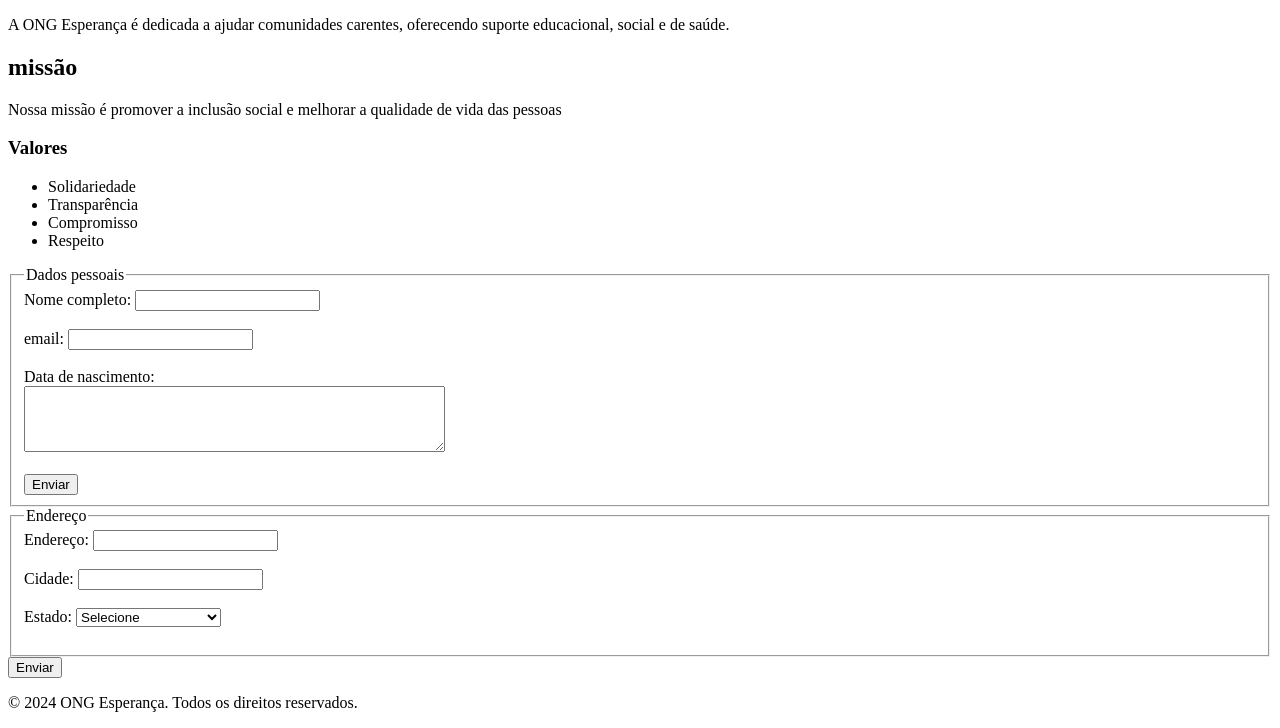
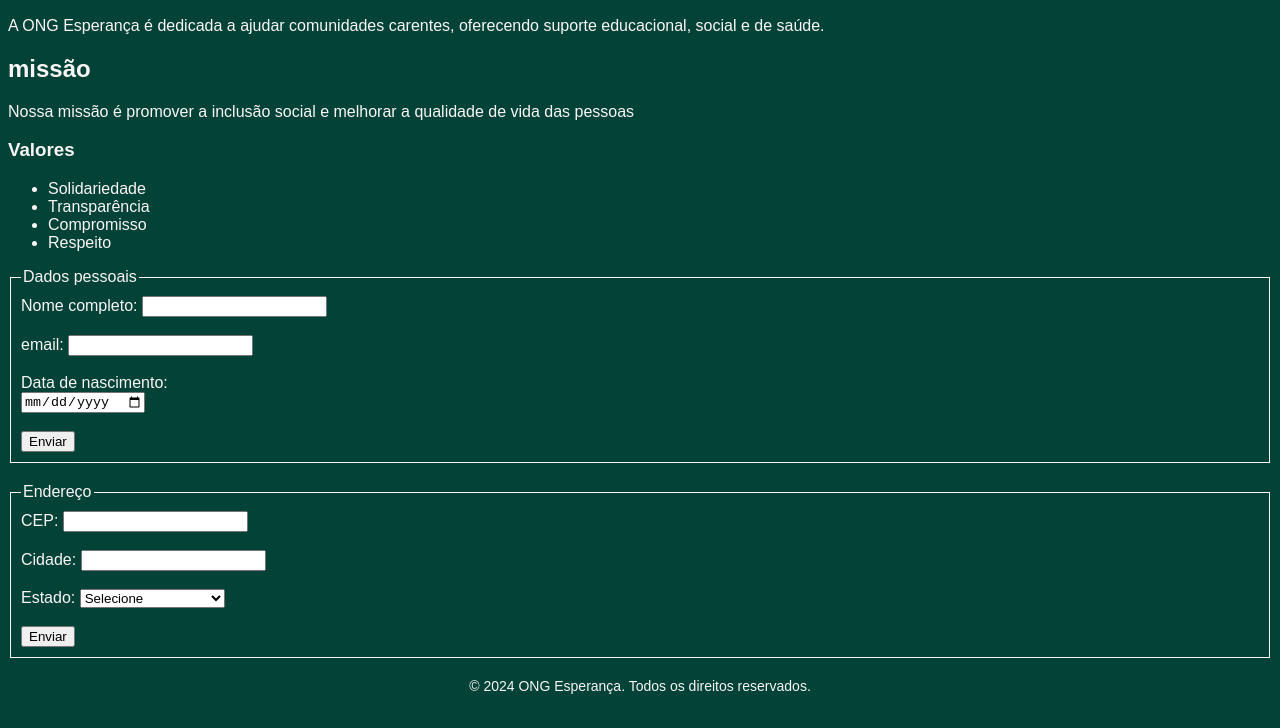
Before and after one commit to Eduardo433781/Projeto-ONG, a plain HTML site: page index.html in a window 1280 px wide. Shown: the part 423-1151 px from the top of the page. Drawn offline with Linux system fonts and the light colour scheme.

Commit message:
Estilização da página da ONG com CSS

```diff
--- a/index.html
+++ b/index.html
@@ -3,13 +3,15 @@
 
 <head>
     <meta charset="UTF-8">
+    <link rel="stylesheet" href="style.css">
     <meta name="viewport" content="width=device-width, initial-scale=1.0">
     <title>ONG Esperança</title>
 </head>
 
 <body>
     <header>
-        <img src="https://media.gettyimages.com/id/2171791895/pt/foto/close-up-of-volunteers-with-hands-stacked-during-donation-event-outdoors.jpg?s=612x612&w=0&k=20&c=oVgO53VbPGv_8m14W7Z9CKgkUuJC1VFOaH1xZYYqB2g=" alt="Logo da ONG Esperança">
+        <img src="https://media.gettyimages.com/id/2171791895/pt/foto/close-up-of-volunteers-with-hands-stacked-during-donation-event-outdoors.jpg?s=612x612&w=0&k=20&c=oVgO53VbPGv_8m14W7Z9CKgkUuJC1VFOaH1xZYYqB2g="
+            alt="Logo da ONG Esperança">
         <h1>ONG Esperança</h1>
     </header>
 
@@ -41,15 +43,15 @@
             <input type="email" id="email" name="email" required><br><br>
 
             <label for="data-nascimento">Data de nascimento:</label><br>
-            <textarea id="data-nascimento" name="data-nascimento" rows="4" cols="50" required></textarea><br><br>
+            <input type="date" id="data-nascimento" name="data-nascimento" required><br><br>
 
             <input type="submit" value="Enviar">
         </fieldset>
 
         <fieldset>
             <legend>Endereço</legend>
-            <label for="endereco">Endereço:</label>
-            <input pattern="[0-9]{5}-[0-9]{3}" type="text" id="endereco" name="endereco" required><br><br>
+            <label for="CEP">CEP:</label>
+            <input pattern="[0-9]{5}-[0-9]{3}" type="text" id="CEP" name="CEP" required><br><br>
 
             <label for="cidade">Cidade:</label>
             <input pattern="[A-Za-z\s]+" type="text" id="cidade" name="cidade" required><br><br>
@@ -85,9 +87,9 @@
                 <option value="SE">Sergipe</option>
                 <option value="TO">Tocantins</option>
             </select><br><br>
+            <button type="submit">Enviar</button>
         </fieldset>
 
-        <button type="submit">Enviar</button>
     </form>
 
     <footer>
--- /dev/null
+++ b/style.css
@@ -0,0 +1,16 @@
+body {
+    background-color: rgb(3, 66, 55);
+    color: rgb(251, 246, 246);
+    font-family: Arial, sans-serif;
+}
+footer {
+    text-align: center;
+    margin-top: 20px;
+    font-size: 14px;
+}
+
+fieldset {
+    border: 1px solid rgb(251, 246, 246);
+    padding: 10px;
+    margin-bottom: 20px;
+}
```
Lines whose indentation alone changed are shown as unchanged.
